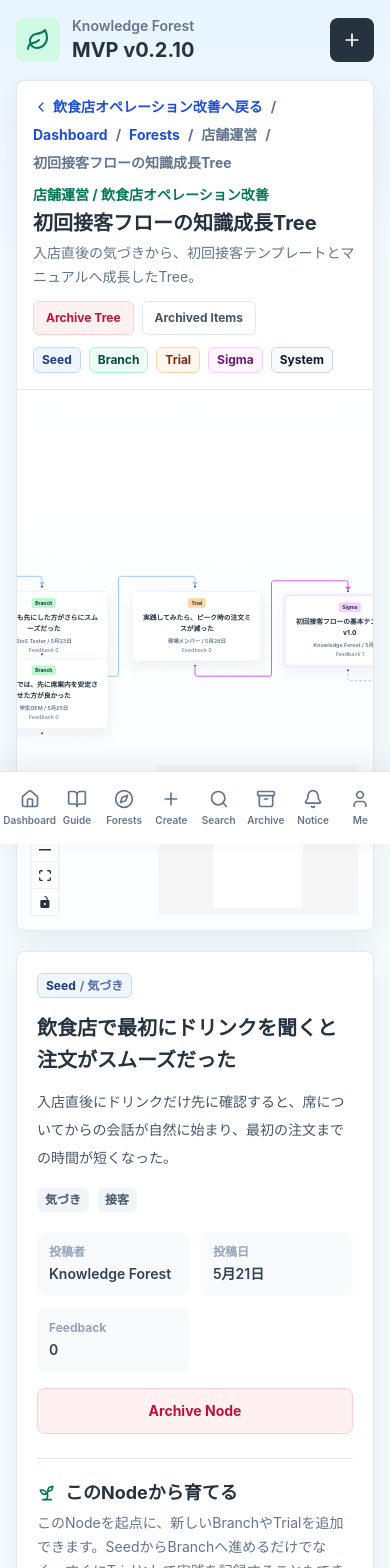
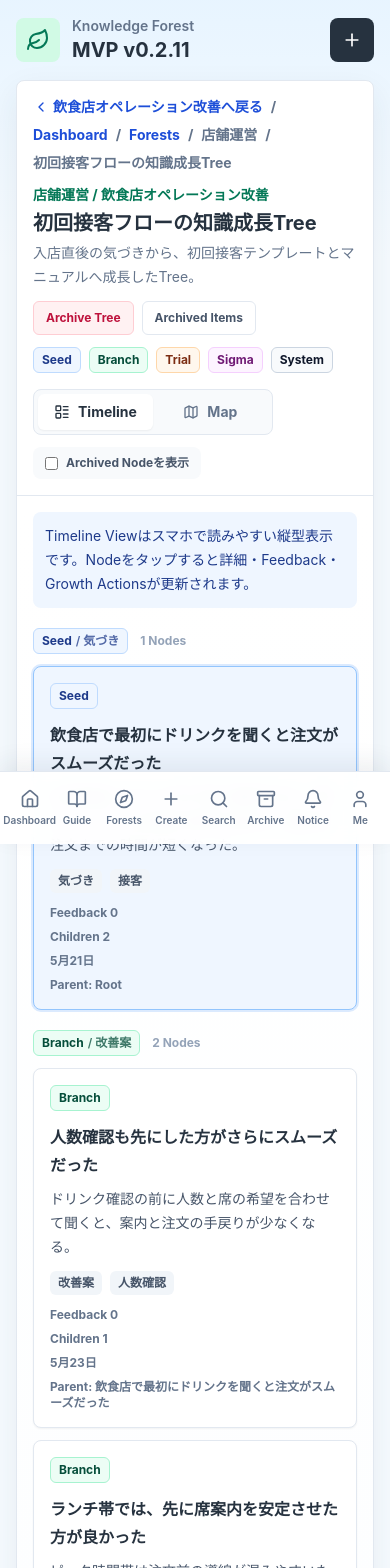
Before and after one commit to worldcraft-lab/knowledge-forest-mvp, a Next.js app: page /tree/tree-first-service-flow in a window 390 px wide. Shown: the top 1568 px of the page. Built offline with nearby package versions, Linux system fonts and the light colour scheme.

Commit message:
Add mobile Timeline View to MVP v0.2.11

```diff
--- a/app/guide/page.tsx
+++ b/app/guide/page.tsx
@@ -119,6 +119,23 @@ export default function GuidePage() {
         </div>
       </GuideSection>
 
+      <GuideSection icon={<Trees className="h-5 w-5" />} title="Treeの見方">
+        <div className="grid gap-3 md:grid-cols-2">
+          <article className="rounded-lg border border-blue-200 bg-blue-50 p-4">
+            <h3 className="text-sm font-bold text-blue-900">Timeline</h3>
+            <p className="mt-2 text-sm leading-6 text-blue-900">
+              スマホで読みやすい縦型表示です。SeedからSystemまで、知識が育つ流れを順番に見られます。
+            </p>
+          </article>
+          <article className="rounded-lg border border-emerald-200 bg-emerald-50 p-4">
+            <h3 className="text-sm font-bold text-emerald-900">Map</h3>
+            <p className="mt-2 text-sm leading-6 text-emerald-900">
+              全体のつながりをホワイトボードのように見る表示です。PCではMap Viewが便利です。
+            </p>
+          </article>
+        </div>
+      </GuideSection>
+
       <GuideSection icon={<Flag className="h-5 w-5" />} title="Nodeの5種類">
         <div className="grid gap-3 md:grid-cols-5">
           {nodeTypes.map((item) => (
--- a/app/layout.tsx
+++ b/app/layout.tsx
@@ -3,8 +3,8 @@ import { AppShell } from "@/components/AppShell";
 import "./globals.css";
 
 export const metadata: Metadata = {
-  title: "Knowledge Forest MVP v0.2.10",
-  description: "Dashboardを作業開始ページとして整理し、詳しい価値説明をGuideへ集約したLocalStorage MVP v0.2.10"
+  title: "Knowledge Forest MVP v0.2.11",
+  description: "Tree詳細にスマホ向けTimeline ViewとMap View切替を追加したLocalStorage MVP v0.2.11"
 };
 
 export default function RootLayout({
--- a/app/tree/[treeId]/page.tsx
+++ b/app/tree/[treeId]/page.tsx
@@ -1,10 +1,10 @@
 "use client";
 
-import { useMemo, useState } from "react";
+import { useEffect, useMemo, useState } from "react";
 import Link from "next/link";
 import { useParams, useSearchParams } from "next/navigation";
-import { Background, Controls, Edge, MarkerType, MiniMap, Node, ReactFlow } from "@xyflow/react";
-import { ChevronLeft, Plus } from "lucide-react";
+import { Background, Controls, Edge, MarkerType, MiniMap, Node as FlowNode, ReactFlow } from "@xyflow/react";
+import { ChevronLeft, LayoutList, Map as MapIcon, Plus } from "lucide-react";
 import { NodeDetailPanel } from "@/components/NodeDetailPanel";
 import { PhaseBadge } from "@/components/PhaseBadge";
 import {
@@ -24,7 +24,9 @@ import {
   saveKnowledgeForestData,
   useKnowledgeForestData
 } from "@/lib/v02-store";
-import { Feedback, Phase } from "@/lib/v02-types";
+import { Feedback, KnowledgeForestData, KnowledgeNode, Phase } from "@/lib/v02-types";
+
+type ViewMode = "timeline" | "map";
 
 export default function TreeDetailPage() {
   const params = useParams<{ treeId: string }>();
@@ -34,11 +36,29 @@ export default function TreeDetailPage() {
   const tree = data.trees.find((item) => item.id === params.treeId);
   const [selectedId, setSelectedId] = useState<string | null>(focusedNodeId);
   const [showArchivedNodes, setShowArchivedNodes] = useState(false);
+  const [viewMode, setViewMode] = useState<ViewMode>("map");
+  const [viewModeTouched, setViewModeTouched] = useState(false);
+
+  useEffect(() => {
+    if (viewModeTouched) return;
+    const mediaQuery = window.matchMedia("(max-width: 767px)");
+    setViewMode(mediaQuery.matches ? "timeline" : "map");
+  }, [viewModeTouched]);
+
   const treeNodes = useMemo(() => (tree ? getTreeNodes(data, tree.id) : []), [data, tree]);
   const archivedTreeNodes = useMemo(() => (tree ? getArchivedTreeNodes(data, tree.id) : []), [data, tree]);
+  const timelineNodes = useMemo(
+    () => (showArchivedNodes ? [...treeNodes, ...archivedTreeNodes] : treeNodes),
+    [archivedTreeNodes, showArchivedNodes, treeNodes]
+  );
+  const detailNodes = showArchivedNodes ? timelineNodes : treeNodes;
   const feedbackCounts = useMemo(
     () => new Map(treeNodes.map((node) => [node.id, getNodeFeedbacks(data, node.id).length])),
     [data, treeNodes]
+  );
+  const timelineFeedbackCounts = useMemo(
+    () => new Map(timelineNodes.map((node) => [node.id, countActiveFeedbacks(data, node.id)])),
+    [data, timelineNodes]
   );
   const flow = useMemo(() => buildFlow(treeNodes, feedbackCounts), [treeNodes, feedbackCounts]);
 
@@ -57,9 +77,14 @@ export default function TreeDetailPage() {
   const currentTree = tree;
   const forest = data.forests.find((item) => item.id === currentTree.forestId);
   const area = forest ? getForestArea(data, forest) : null;
-  const selectedNode = treeNodes.find((node) => node.id === selectedId) ?? treeNodes[0];
+  const selectedNode = detailNodes.find((node) => node.id === selectedId) ?? treeNodes[0];
   const selectedFeedbacks = selectedNode ? getNodeFeedbacks(data, selectedNode.id) : [];
   const forestHref = forest ? `/forests/${forest.id}` : "/forests";
+
+  function handleViewModeChange(nextMode: ViewMode) {
+    setViewMode(nextMode);
+    setViewModeTouched(true);
+  }
 
   function handleAddFeedback(payload: { body: string; authorLabel: string }) {
     if (!selectedNode) return;
@@ -107,7 +132,7 @@ export default function TreeDetailPage() {
     if (!selectedNode) return;
     const hasChildren = data.nodes.some((node) => node.parentId === selectedNode.id && !isArchived(node));
     const message = hasChildren
-      ? "このNodeには子Nodeがあります。Archiveすると、その枝も通常表示から隠れます。"
+      ? "このNodeには子Nodeがあります。Archiveすると、その枝も通常表示から隠れます。データは保持され、後からRestoreできます。"
       : "このNodeをArchiveします。通常表示から隠れますが、データは保持され、後からRestoreできます。";
     if (!window.confirm(message)) return;
     const nextData = archiveItem(data, "node", selectedNode.id, "Node archived");
@@ -189,25 +214,31 @@ export default function TreeDetailPage() {
               <PhaseBadge key={phase} phase={phase} compact />
             ))}
           </div>
+          <div className="mt-4 flex flex-wrap items-center justify-between gap-3">
+            <div className="grid grid-cols-2 rounded-lg border border-slate-200 bg-slate-50 p-1">
+              <ModeButton active={viewMode === "timeline"} icon={<LayoutList className="h-4 w-4" />} label="Timeline" onClick={() => handleViewModeChange("timeline")} />
+              <ModeButton active={viewMode === "map"} icon={<MapIcon className="h-4 w-4" />} label="Map" onClick={() => handleViewModeChange("map")} />
+            </div>
+            <label className="flex items-center gap-2 rounded-lg bg-slate-50 px-3 py-2 text-xs font-bold text-slate-600">
+              <input checked={showArchivedNodes} onChange={(event) => setShowArchivedNodes(event.target.checked)} type="checkbox" />
+              Archived Nodeを表示
+            </label>
+          </div>
         </div>
-        <div className="h-[64vh] min-h-[520px] w-full bg-gradient-to-b from-white to-forest-mist/50 sm:h-[72vh] lg:min-h-[600px]">
-          <ReactFlow
-            nodes={flow.nodes}
-            edges={flow.edges}
-            fitView
-            fitViewOptions={{ padding: 0.24, includeHiddenNodes: false, minZoom: 0.45, maxZoom: 1.05 }}
-            minZoom={0.22}
-            maxZoom={1.45}
-            onNodeClick={(_, node) => setSelectedId(node.id)}
-            nodesDraggable={false}
-            proOptions={{ hideAttribution: true }}
-          >
-            <Background color="#dbeafe" gap={18} />
-            <Controls />
-            <MiniMap nodeStrokeWidth={3} zoomable pannable />
-          </ReactFlow>
-        </div>
+
+        {viewMode === "timeline" ? (
+          <TimelineView
+            data={data}
+            feedbackCounts={timelineFeedbackCounts}
+            nodes={timelineNodes}
+            onSelect={setSelectedId}
+            selectedId={selectedNode?.id ?? null}
+          />
+        ) : (
+          <MapView flow={flow} onSelect={setSelectedId} />
+        )}
       </section>
+
       <NodeDetailPanel
         node={selectedNode}
         feedbacks={selectedFeedbacks}
@@ -218,6 +249,7 @@ export default function TreeDetailPage() {
         onArchiveFeedback={handleArchiveFeedback}
         hasChildNodes={Boolean(selectedNode && data.nodes.some((node) => node.parentId === selectedNode.id && !isArchived(node)))}
       />
+
       <section className="rounded-lg border border-slate-200 bg-white p-4 shadow-soft xl:col-span-2">
         <div className="mb-3 flex flex-wrap items-center justify-between gap-3">
           <h3 className="text-lg font-bold text-forest-ink">Tree Nodes</h3>
@@ -230,7 +262,9 @@ export default function TreeDetailPage() {
           {treeNodes.map((node) => (
             <button
               key={node.id}
-              className="rounded-lg border border-slate-200 bg-white p-4 text-left shadow-sm transition hover:border-blue-200 hover:bg-blue-50 active:scale-[0.99]"
+              className={`rounded-lg border bg-white p-4 text-left shadow-sm transition hover:border-blue-200 hover:bg-blue-50 active:scale-[0.99] ${
+                selectedNode?.id === node.id ? "border-blue-300 ring-2 ring-blue-100" : "border-slate-200"
+              }`}
               onClick={() => setSelectedId(node.id)}
               type="button"
             >
@@ -248,11 +282,18 @@ export default function TreeDetailPage() {
         {showArchivedNodes && (
           <div className="mt-5 grid gap-3 sm:grid-cols-2 xl:grid-cols-3">
             {archivedTreeNodes.map((node) => (
-              <div key={node.id} className="rounded-lg border border-dashed border-slate-200 bg-slate-50 p-4 opacity-70">
+              <button
+                key={node.id}
+                className={`rounded-lg border border-dashed bg-slate-50 p-4 text-left opacity-70 transition hover:border-slate-300 active:scale-[0.99] ${
+                  selectedNode?.id === node.id ? "border-blue-300 ring-2 ring-blue-100" : "border-slate-200"
+                }`}
+                onClick={() => setSelectedId(node.id)}
+                type="button"
+              >
                 <PhaseBadge phase={node.phase} compact />
                 <h4 className="mt-3 text-sm font-bold leading-6 text-slate-600">{node.title}</h4>
                 <p className="mt-2 text-xs text-slate-500">Archived {node.archivedAt ? formatDate(node.archivedAt) : ""}</p>
-              </div>
+              </button>
             ))}
             {archivedTreeNodes.length === 0 && <p className="rounded-lg bg-slate-50 p-4 text-sm text-slate-500">Archived Nodeはありません。</p>}
           </div>
@@ -262,9 +303,147 @@ export default function TreeDetailPage() {
   );
 }
 
-function buildFlow(items: ReturnType<typeof getTreeNodes>, feedbackCounts: Map<string, number>): { nodes: Node[]; edges: Edge[] } {
+function ModeButton({ active, icon, label, onClick }: { active: boolean; icon: React.ReactNode; label: string; onClick: () => void }) {
+  return (
+    <button
+      className={`inline-flex items-center justify-center gap-2 rounded-md px-4 py-2 text-sm font-bold transition ${
+        active ? "bg-white text-forest-ink shadow-sm" : "text-slate-500 hover:text-blue-700"
+      }`}
+      onClick={onClick}
+      type="button"
+    >
+      {icon}
+      {label}
+    </button>
+  );
+}
+
+function TimelineView({
+  data,
+  feedbackCounts,
+  nodes,
+  onSelect,
+  selectedId
+}: {
+  data: KnowledgeForestData;
+  feedbackCounts: Map<string, number>;
+  nodes: KnowledgeNode[];
+  onSelect: (id: string) => void;
+  selectedId: string | null;
+}) {
+  return (
+    <div className="space-y-5 bg-gradient-to-b from-white to-forest-mist/50 p-4">
+      <p className="rounded-lg bg-blue-50 p-3 text-sm leading-6 text-blue-900">
+        Timeline Viewはスマホで読みやすい縦型表示です。Nodeをタップすると詳細・Feedback・Growth Actionsが更新されます。
+      </p>
+      {phaseOrder.map((phase) => {
+        const phaseNodes = nodes.filter((node) => node.phase === phase);
+        if (phaseNodes.length === 0) return null;
+        return (
+          <section key={phase} className="space-y-3">
+            <div className="flex items-center gap-3">
+              <PhaseBadge phase={phase} />
+              <span className="text-xs font-bold text-slate-400">{phaseNodes.length} Nodes</span>
+            </div>
+            <div className="space-y-3">
+              {phaseNodes.map((node) => (
+                <TimelineNodeCard
+                  key={node.id}
+                  childCount={countActiveChildren(data, node.id)}
+                  feedbackCount={feedbackCounts.get(node.id) ?? 0}
+                  node={node}
+                  onSelect={onSelect}
+                  parentTitle={getParentTitle(data, node)}
+                  selected={selectedId === node.id}
+                />
+              ))}
+            </div>
+          </section>
+        );
+      })}
+    </div>
+  );
+}
+
+function TimelineNodeCard({
+  childCount,
+  feedbackCount,
+  node,
+  onSelect,
+  parentTitle,
+  selected
+}: {
+  childCount: number;
+  feedbackCount: number;
+  node: KnowledgeNode;
+  onSelect: (id: string) => void;
+  parentTitle: string | null;
+  selected: boolean;
+}) {
+  const archived = isArchived(node);
+  return (
+    <button
+      className={`w-full rounded-lg border p-4 text-left shadow-sm transition active:scale-[0.99] ${
+        selected ? "border-blue-300 bg-blue-50 ring-2 ring-blue-100" : "border-slate-200 bg-white hover:border-blue-200 hover:bg-blue-50"
+      } ${archived ? "border-dashed opacity-60" : ""}`}
+      onClick={() => onSelect(node.id)}
+      type="button"
+    >
+      <div className="flex flex-wrap items-center justify-between gap-2">
+        <PhaseBadge phase={node.phase} compact />
+        {archived && <span className="rounded-md bg-slate-100 px-2 py-1 text-xs font-bold text-slate-500">Archived</span>}
+      </div>
+      <h3 className="mt-3 text-base font-bold leading-7 text-forest-ink">{node.title}</h3>
+      <p className="mt-2 line-clamp-3 text-sm leading-6 text-slate-600">{node.body}</p>
+      {node.tags.length > 0 && (
+        <div className="mt-3 flex flex-wrap gap-2">
+          {node.tags.slice(0, 5).map((tag) => (
+            <span key={tag} className="rounded-md bg-slate-100 px-2 py-1 text-xs font-bold text-slate-600">
+              {tag}
+            </span>
+          ))}
+        </div>
+      )}
+      <div className="mt-3 grid gap-2 text-xs font-bold text-slate-500 sm:grid-cols-2">
+        <span>Feedback {feedbackCount}</span>
+        <span>Children {childCount}</span>
+        <span>{formatDate(node.createdAt)}</span>
+        <span>{parentTitle ? `Parent: ${parentTitle}` : "Parent: Root"}</span>
+      </div>
+    </button>
+  );
+}
+
+function MapView({ flow, onSelect }: { flow: { nodes: FlowNode[]; edges: Edge[] }; onSelect: (id: string) => void }) {
+  return (
+    <>
+      <p className="border-b border-blue-100 bg-blue-50 px-4 py-3 text-sm leading-6 text-blue-900 md:hidden">
+        Map Viewは全体構造を見るための表示です。スマホではTimeline Viewの方が読みやすい場合があります。
+      </p>
+      <div className="h-[64vh] min-h-[520px] w-full bg-gradient-to-b from-white to-forest-mist/50 sm:h-[72vh] lg:min-h-[600px]">
+        <ReactFlow
+          nodes={flow.nodes}
+          edges={flow.edges}
+          fitView
+          fitViewOptions={{ padding: 0.24, includeHiddenNodes: false, minZoom: 0.45, maxZoom: 1.05 }}
+          minZoom={0.22}
+          maxZoom={1.45}
+          onNodeClick={(_, node) => onSelect(node.id)}
+          nodesDraggable={false}
+          proOptions={{ hideAttribution: true }}
+        >
+          <Background color="#dbeafe" gap={18} />
+          <Controls />
+          <MiniMap nodeStrokeWidth={3} zoomable pannable />
+        </ReactFlow>
+      </div>
+    </>
+  );
+}
+
+function buildFlow(items: ReturnType<typeof getTreeNodes>, feedbackCounts: Map<string, number>): { nodes: FlowNode[]; edges: Edge[] } {
   const grouped = phaseOrder.map((phase) => items.filter((item) => item.phase === phase));
-  const nodes: Node[] = grouped.flatMap((group, columnIndex) =>
+  const nodes: FlowNode[] = grouped.flatMap((group, columnIndex) =>
     group.map((item, rowIndex) => ({
       id: item.id,
       position: {
@@ -311,3 +490,16 @@ function buildFlow(items: ReturnType<typeof getTreeNodes>, feedbackCounts: Map<s
 
   return { nodes, edges };
 }
+
+function countActiveFeedbacks(data: KnowledgeForestData, nodeId: string) {
+  return data.feedbacks.filter((feedback) => feedback.nodeId === nodeId && !isArchived(feedback)).length;
+}
+
+function countActiveChildren(data: KnowledgeForestData, nodeId: string) {
+  return data.nodes.filter((node) => node.parentId === nodeId && !isArchived(node)).length;
+}
+
+function getParentTitle(data: KnowledgeForestData, node: KnowledgeNode) {
+  if (!node.parentId) return null;
+  return data.nodes.find((candidate) => candidate.id === node.parentId)?.title ?? "Unknown";
+}
--- a/components/AppShell.tsx
+++ b/components/AppShell.tsx
@@ -90,7 +90,7 @@ function Brand() {
       </div>
       <div>
         <p className="text-sm font-semibold text-slate-500">Knowledge Forest</p>
-        <h1 className="text-xl font-bold tracking-normal text-forest-ink">MVP v0.2.10</h1>
+        <h1 className="text-xl font-bold tracking-normal text-forest-ink">MVP v0.2.11</h1>
       </div>
     </Link>
   );
--- a/package.json
+++ b/package.json
@@ -1,6 +1,6 @@
 {
   "name": "knowledge-forest-mvp",
-  "version": "0.2.10",
+  "version": "0.2.11",
   "private": true,
   "scripts": {
     "dev": "next dev",
```
Also changed, not shown: 2 other files (tests, documents, lock files or other folders).
